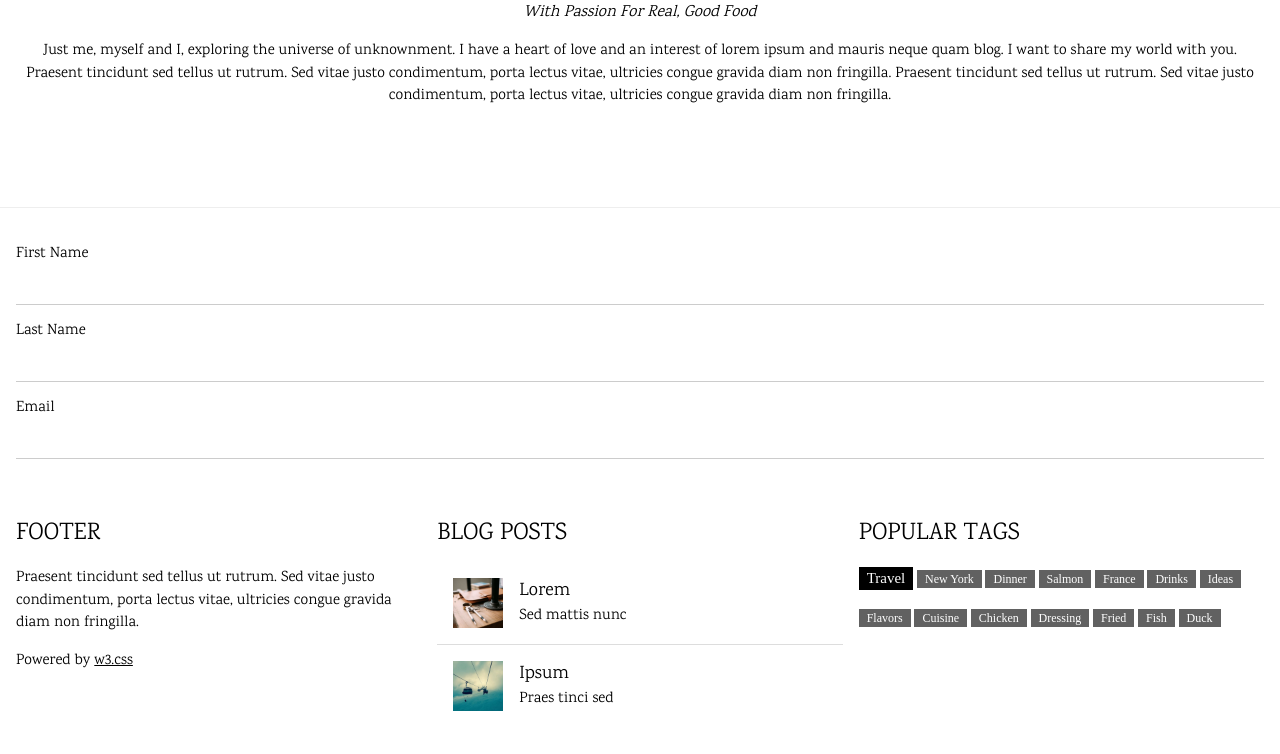
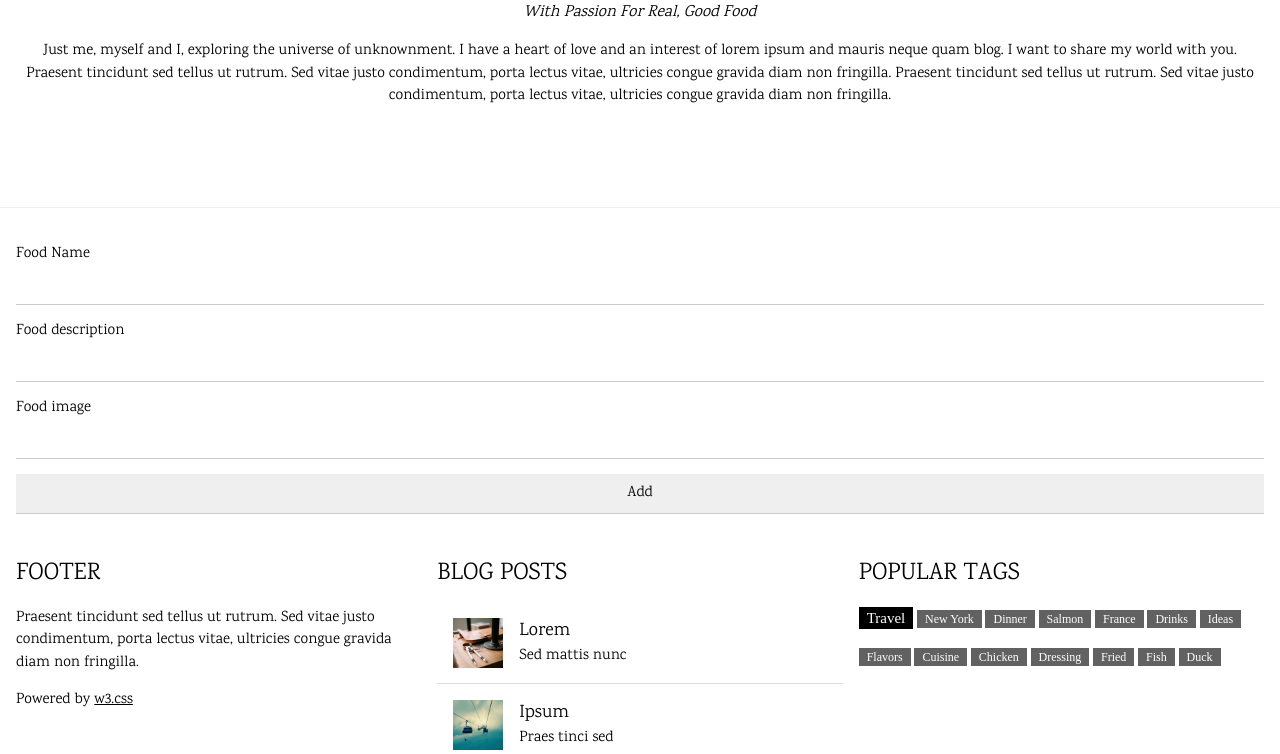
Before and after one commit to iamantu93/webforansible, a PHP site: page / in a window 1280 px wide. Shown: the part 1547-2301 px from the top of the page. Before the commit the page ends 2258 px from the top, so only its background shows below. Run offline with PHP 8.4, Linux system fonts and the light colour scheme; data comes from the database, SQL or seed files in the repository.

Commit message:
Update index.php

```diff
--- a/index.php
+++ b/index.php
@@ -105,14 +105,15 @@ mysqli_close($connection);
   <!-- Input form -->
  <form class="w3-container">
   <p>
-  <label>First Name</label>
+  <label>Food Name</label>
   <input class="w3-input" type="text"></p>
   <p>
-  <label>Last Name</label>
+  <label>Food description</label>
   <input class="w3-input" type="text"></p>
   <p>
-  <label>Email</label>
+  <label>Food image</label>
   <input class="w3-input" type="text"></p>
+   <input class="w3-input" type="submit" name="submit" value="Add">
 </form>
 
   <!-- Footer -->
```
